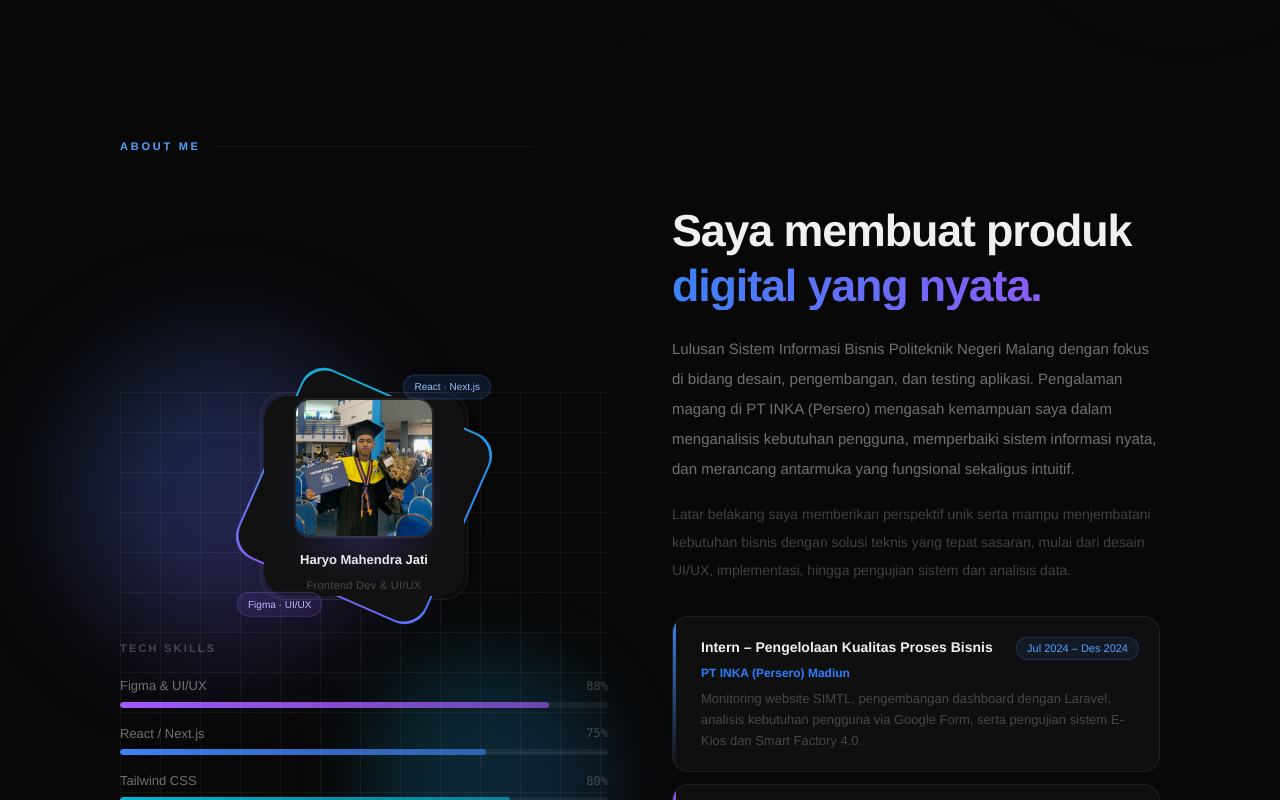
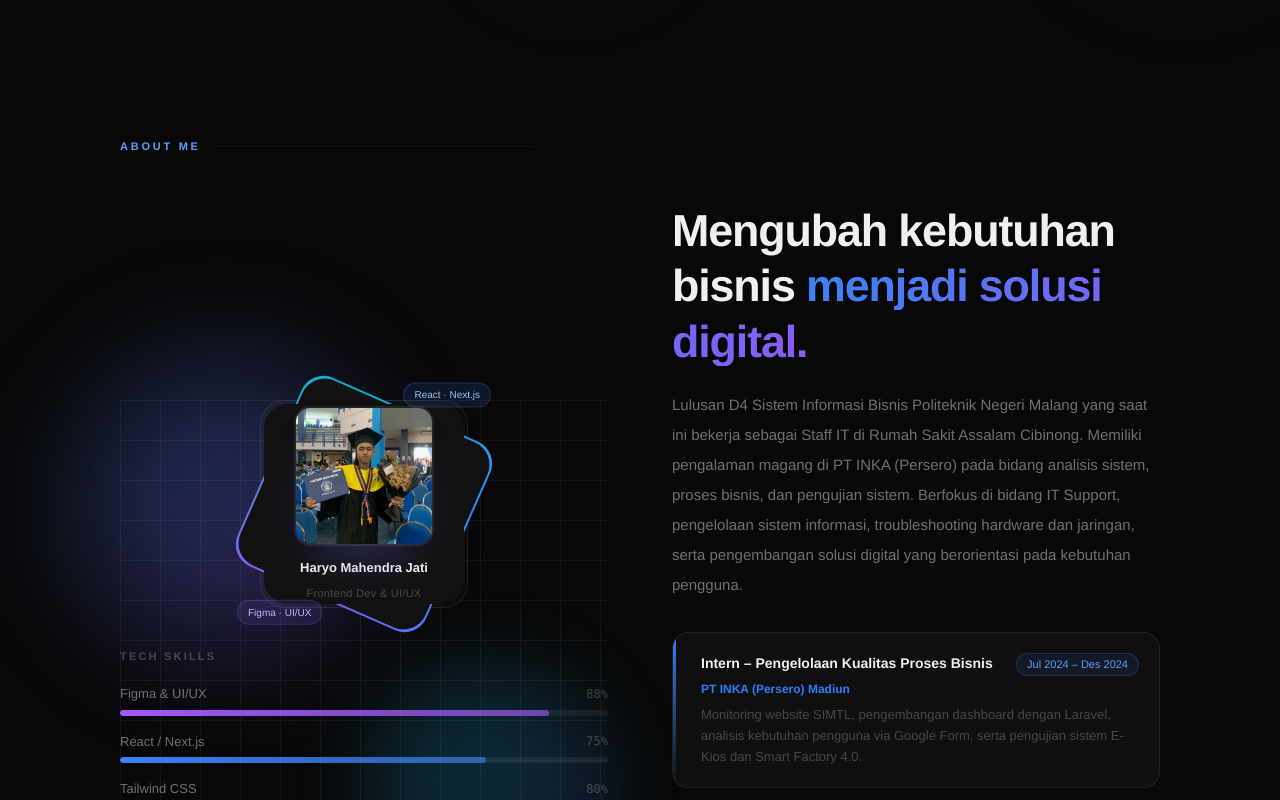
Before and after one commit to HaryoMahendra/portofolio, a React (Vite) app: page / in a window 1280 px wide. Shown: the part 774-1574 px from the top of the page. Built offline with nearby package versions, Linux system fonts and the light colour scheme.

Commit message:
Update About

```diff
--- a/src/sections/AboutSection.jsx
+++ b/src/sections/AboutSection.jsx
@@ -184,7 +184,7 @@ export function AboutSection({ t }) {
             className="text-[clamp(1.8rem,3.5vw,2.8rem)] font-bold leading-tight tracking-tight mb-5"
             style={{ color: t.text }}
           >
-            Saya membuat produk{" "}
+            Mengubah kebutuhan bisnis{" "}
             <span
               style={{
                 background: "linear-gradient(90deg,#3B82F6,#8B5CF6)",
@@ -192,7 +192,7 @@ export function AboutSection({ t }) {
                 WebkitTextFillColor: "transparent",
               }}
             >
-              digital yang nyata.
+              menjadi solusi digital.
             </span>
           </h2>
 
@@ -200,14 +200,16 @@ export function AboutSection({ t }) {
             className="text-[15px] leading-loose mb-4"
             style={{ color: t.textSub }}
           >
-            Lulusan Sistem Informasi Bisnis Politeknik Negeri Malang dengan
-            fokus di bidang desain, pengembangan, dan testing aplikasi.
-            Pengalaman magang di PT INKA (Persero) mengasah kemampuan saya dalam
-            menganalisis kebutuhan pengguna, memperbaiki sistem informasi nyata,
-            dan merancang antarmuka yang fungsional sekaligus intuitif.
+            Lulusan D4 Sistem Informasi Bisnis Politeknik Negeri Malang yang
+            saat ini bekerja sebagai Staff IT di Rumah Sakit Assalam Cibinong.
+            Memiliki pengalaman magang di PT INKA (Persero) pada bidang analisis
+            sistem, proses bisnis, dan pengujian sistem. Berfokus di bidang IT
+            Support, pengelolaan sistem informasi, troubleshooting hardware dan
+            jaringan, serta pengembangan solusi digital yang berorientasi pada
+            kebutuhan pengguna.
           </p>
 
-          <p
+          {/* <p
             className="text-[14px] leading-loose"
             style={{ color: t.textMuted }}
           >
@@ -215,7 +217,7 @@ export function AboutSection({ t }) {
             menjembatani kebutuhan bisnis dengan solusi teknis yang tepat
             sasaran, mulai dari desain UI/UX, implementasi, hingga pengujian
             sistem dan analisis data.
-          </p>
+          </p> */}
 
           <div className="mt-8 flex flex-col gap-3">
             {EXPERIENCES.map((exp, i) => (
--- a/src/sections/HeroSection.jsx
+++ b/src/sections/HeroSection.jsx
@@ -155,7 +155,7 @@ export function HeroSection({ t, scrollTo }) {
                 className="text-[11px] mt-0.5 tracking-wide"
                 style={{ color: t.textMuted }}
               >
-                Frontend Dev & UI/UX
+                IT Support | System Analyst
               </p>
             </div>
             <div
```
